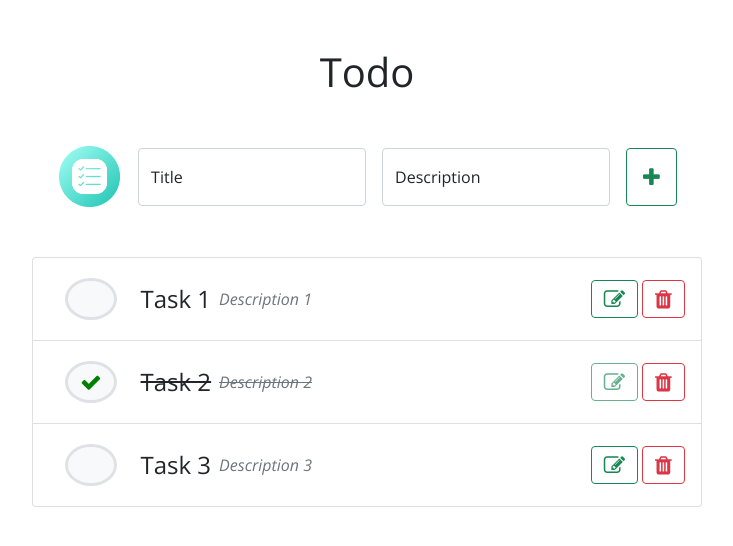
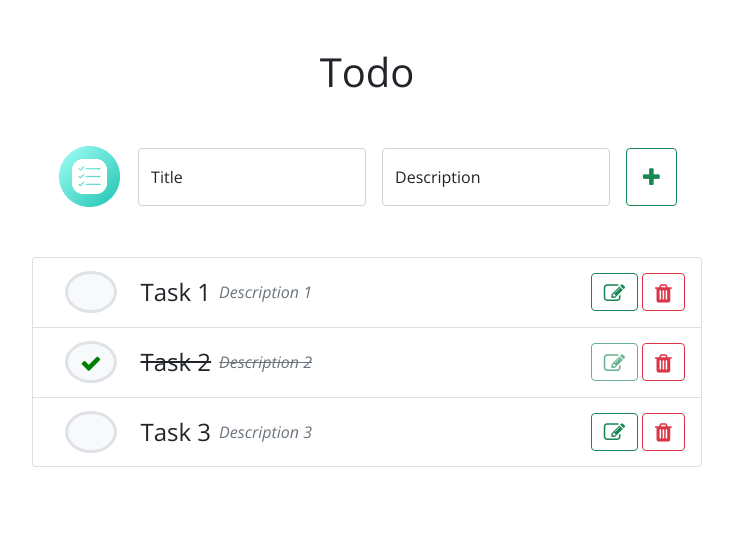
Before and after one commit to igorsilva3/todo, an Angular app in the folder web/: page / in a window 1280 px wide. Shown: the top 546 px of the page, without its empty margins (273-1006 px from the left). Built offline with nearby package versions, Linux system fonts and the light colour scheme; data requests are answered from the project's data file.

Commit message:
Added check task component

```diff
--- a/web/src/app/tasks/list-tasks/list-tasks.component.css
+++ b/web/src/app/tasks/list-tasks/list-tasks.component.css
@@ -7,24 +7,6 @@
   margin-left: 4px;
 }
 
-.check  {
-  width: auto;
-  height: auto;
-}
-
-.check a i {
-  opacity: 0;
-}
-
-.check a:hover i {
-  opacity: 1;
-  transition: 1.5ms;
-}
-
 .done {
   text-decoration: line-through;
 }
-
-.check a i, .done a i {
-  color: green
-}
--- a/web/src/app/tasks/list-tasks/list-tasks.component.html
+++ b/web/src/app/tasks/list-tasks/list-tasks.component.html
@@ -4,30 +4,7 @@
       <li *ngFor="let task of tasks" class="list-group-item">
         <div class="d-flex">
           <div class="d-flex justify-content-center align-items-center m-1">
-            <span
-              [ngClass]="{
-                'check m-2': task.status !== 'done',
-                'done m-2': task.status
-              }"
-              (click)="updateTask({
-                id: task.id,
-                data: {
-                  id: task.id,
-                  title: task.title,
-                  description: task.description,
-                  status: task.status === 'done' ? 'open' : 'done',
-                  createdAt: task.createdAt,
-                  updatedAt: task.updatedAt
-                }
-              })"
-            >
-              <a
-                class="border border-3 ms-1 rounded-circle btn btn-light"
-                title="Check"
-              >
-                <i class="fa fa-check fa-lg"></i>
-              </a>
-            </span>
+            <app-check-task [task]="task"></app-check-task>
           </div>
 
           <div
--- a/web/src/app/tasks/list-tasks/list-tasks.component.ts
+++ b/web/src/app/tasks/list-tasks/list-tasks.component.ts
@@ -1,4 +1,4 @@
-import { Component, OnInit, Input } from '@angular/core';
+import { Component, OnInit, Input, OnChanges, SimpleChanges } from '@angular/core';
 
 import { TaskService } from '../services/task.service';
 
@@ -9,20 +9,15 @@ import { Task } from '../../models/task.model';
   styleUrls: ['./list-tasks.component.css'],
   providers: [ TaskService ]
 })
-export class ListTasksComponent implements OnInit {
+export class ListTasksComponent implements OnChanges {
   @Input()
   public tasks: Task[]
 
   constructor(private service: TaskService) { }
 
-  ngOnInit(): void {
-  }
-
-  public updateTask({ id, data }: { id: number, data: Partial<Task> }) {
-    this.service.updateTaskService.execute({ id, data }).subscribe(task => {
-      const index = this.tasks.findIndex(t => t.id === id)
-      this.tasks[index] = task
+  ngOnChanges(changes: SimpleChanges): void {
+    this.service.getTasksService.execute().subscribe(tasks => {
+      this.tasks = tasks
     })
   }
-
 }
```
